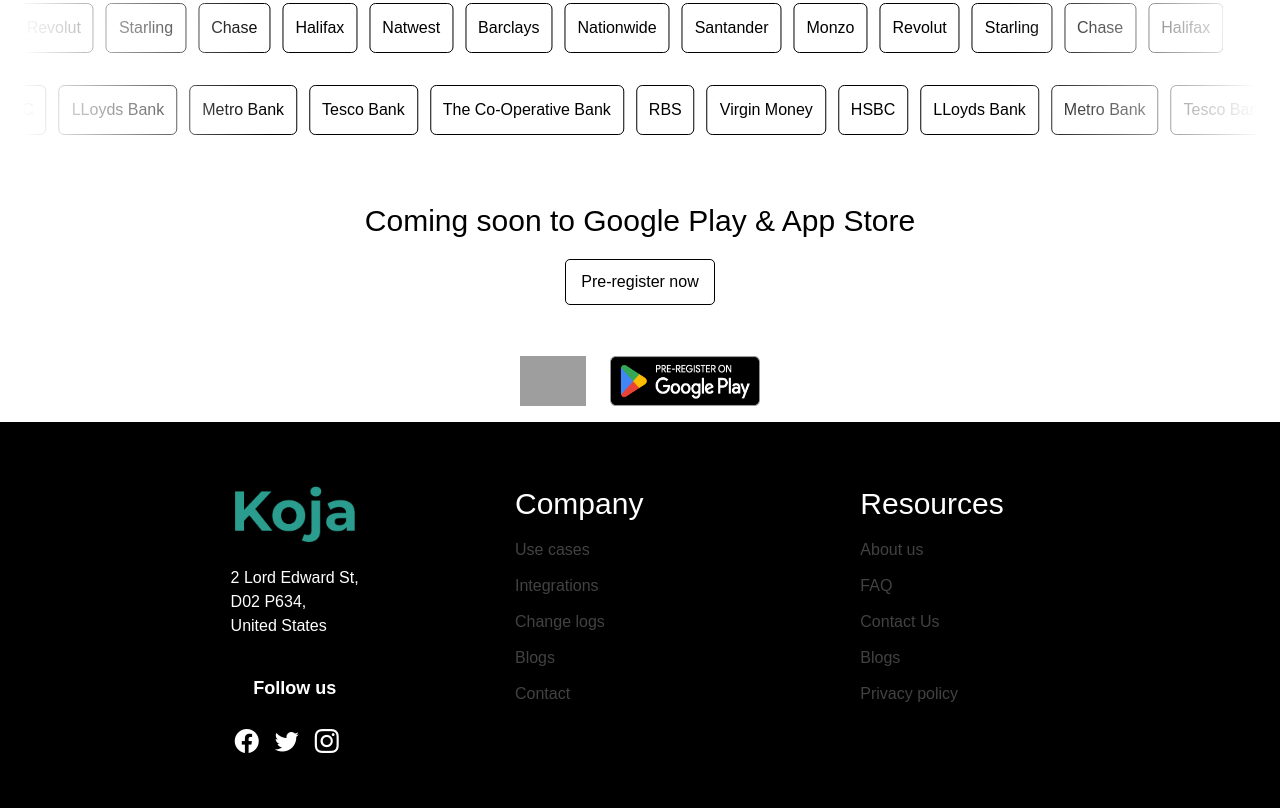
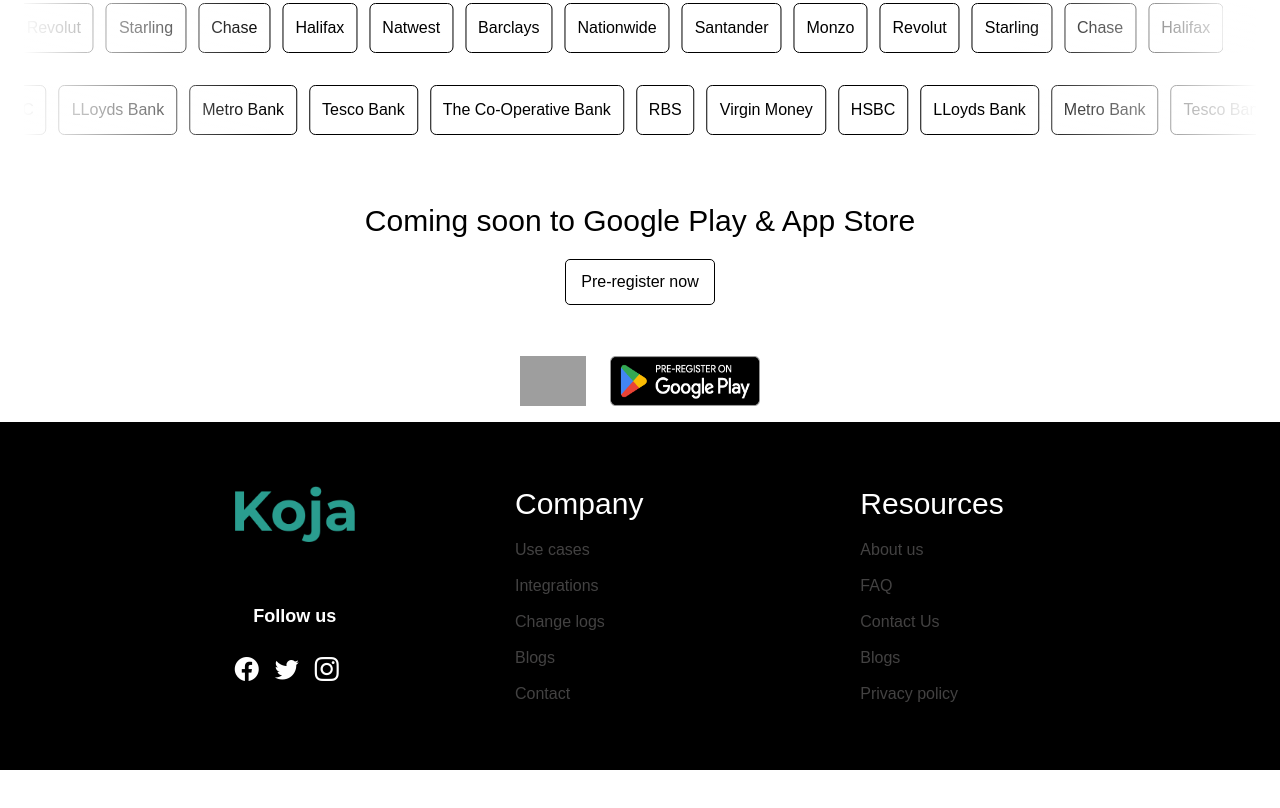
Before and after one commit to KojaApp/app-landing-page, a website: page index.html in a window 1280 px wide. Shown: the part 2611-3419 px from the top of the page. After the commit the page ends 3381 px from the top, so only its background shows below. Drawn offline with nearby package versions, Linux system fonts and the light colour scheme; grey boxes are pictures that could not be loaded.

Commit message:
Update index.html

```diff
--- a/index.html
+++ b/index.html
@@ -665,11 +665,9 @@
                     class="tw-max-w-[120px]"
                 />
                 <div>
-                    2 Lord Edward St,
-                    <br />
-                    D02 P634,
-                    <br />
-                    United States
+                    <!--
+                    address goes here
+                    -->
                 </div>
                 <div class="tw-mt-3 tw-text-lg tw-font-semibold">Follow us</div>
                 <div class="tw-flex tw-gap-4 tw-text-2xl">
```
